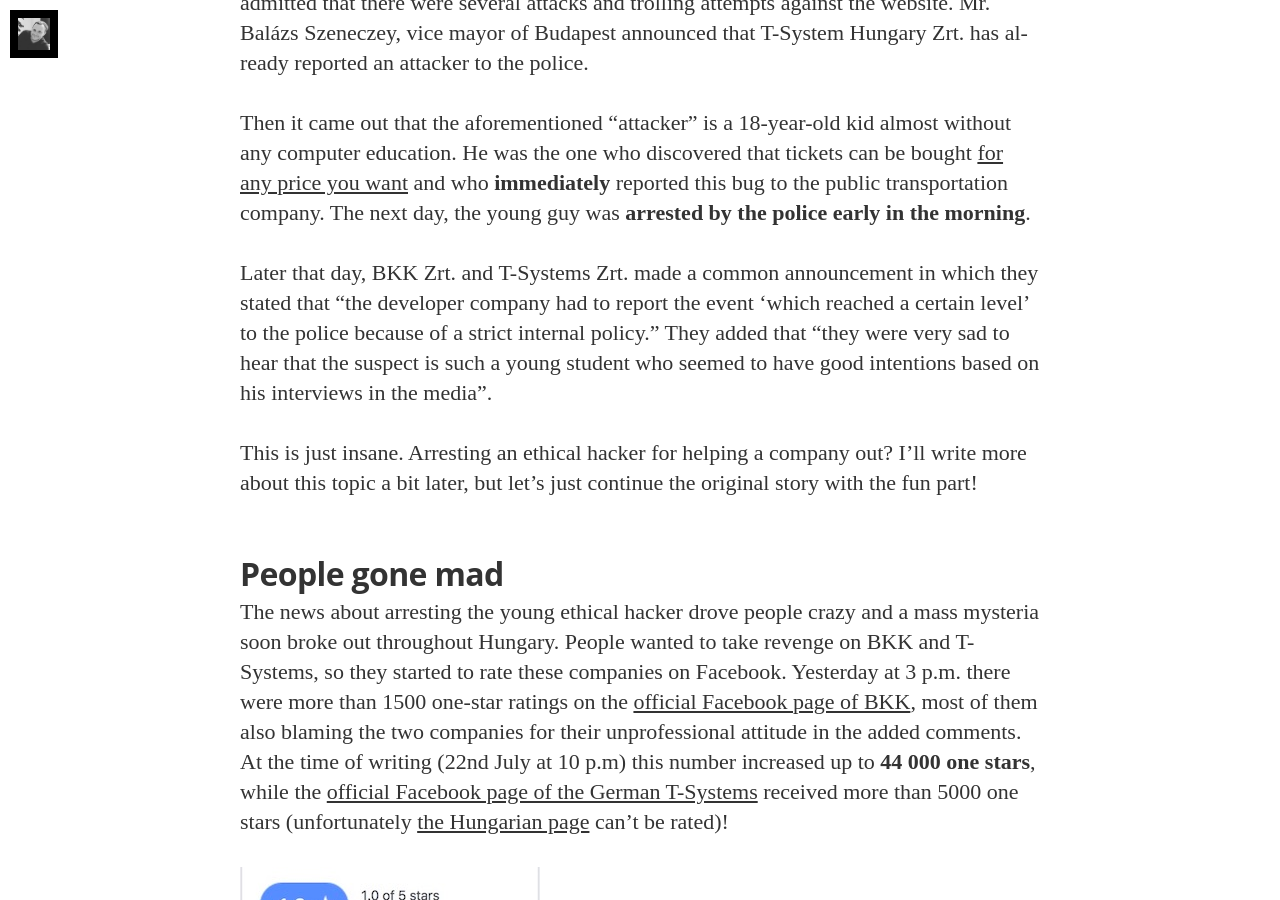
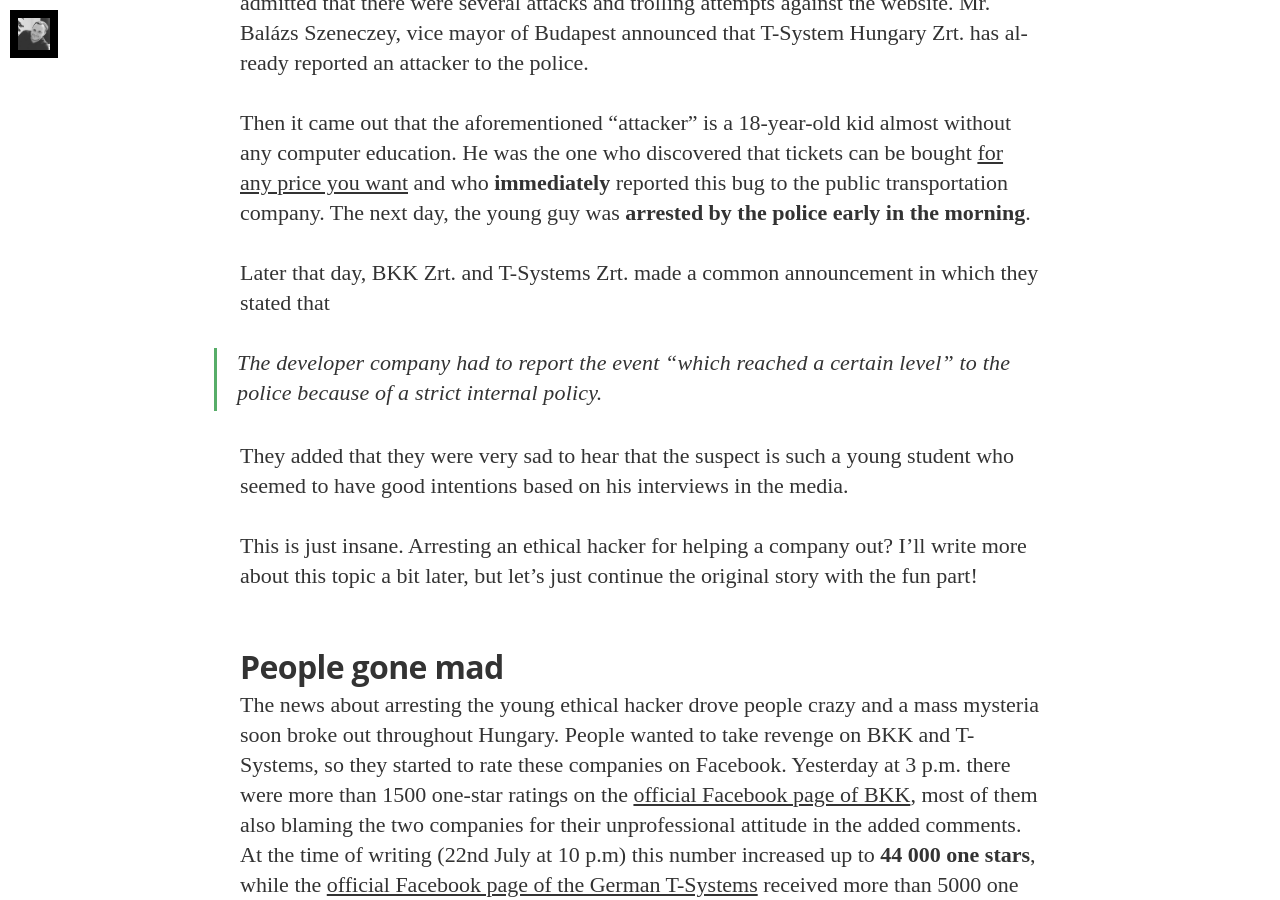
Before and after one commit to kocsismate/kocsismate.github.io, a Jekyll site: the page built from _posts/2017-07-23-18-year-old-ethical-hacker-got-arrested-in-hungary.md, in a window 1280 px wide and 900 px high, scrolled down 4352 px. Built offline with Jekyll 4.4.1, drawn with Linux system fonts in a browser that asks for light colours; nearby versions of some CDN libraries; some web fonts are replaced; comment, search, counter and statistics services are not loaded.

Commit message:
Quote text

```diff
--- a/_posts/2017-07-23-18-year-old-ethical-hacker-got-arrested-in-hungary.md
+++ b/_posts/2017-07-23-18-year-old-ethical-hacker-got-arrested-in-hungary.md
@@ -68,10 +68,13 @@
 reported this bug to the public transportation company. The next day, the young guy was **arrested by the police early in
 the morning**.
 
-Later that day, BKK Zrt. and T-Systems Zrt. made a common announcement in which they stated that "the developer company had
-to report the event 'which reached a certain level' to the police because of a strict internal policy." They added that
-"they were very sad to hear that the suspect is such a young student who seemed to have good intentions based on his
-interviews in the media".
+Later that day, BKK Zrt. and T-Systems Zrt. made a common announcement in which they stated that
+
+> The developer company had to report the event "which reached a certain level" to the police because of a strict internal
+policy.
+
+They added that they were very sad to hear that the suspect is such a young student who seemed to have good intentions
+based on his interviews in the media.
 
 This is just insane. Arresting an ethical hacker for helping a company out? I'll write more about this topic a bit later,
 but let's just continue the original story with the fun part!
```
